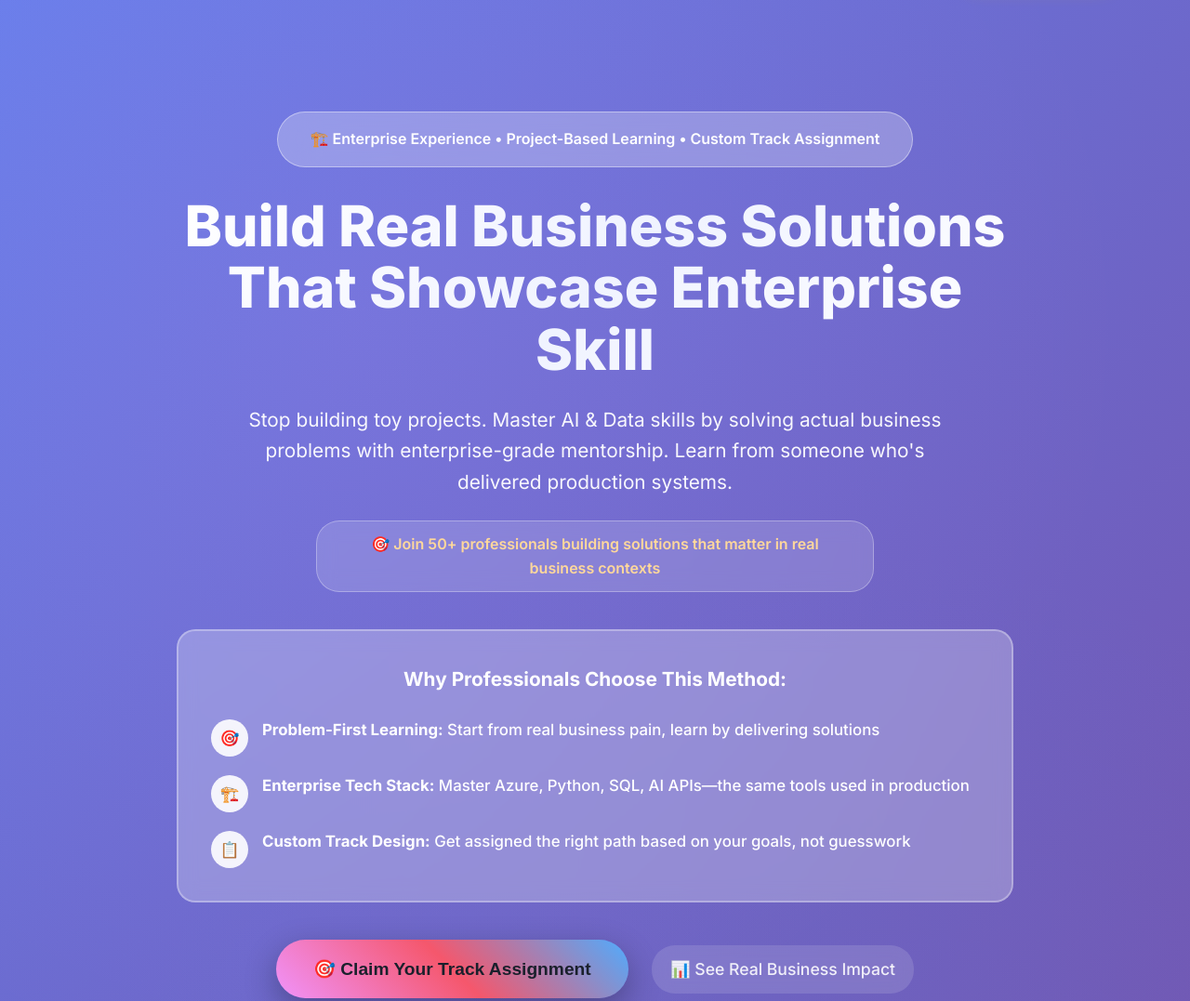
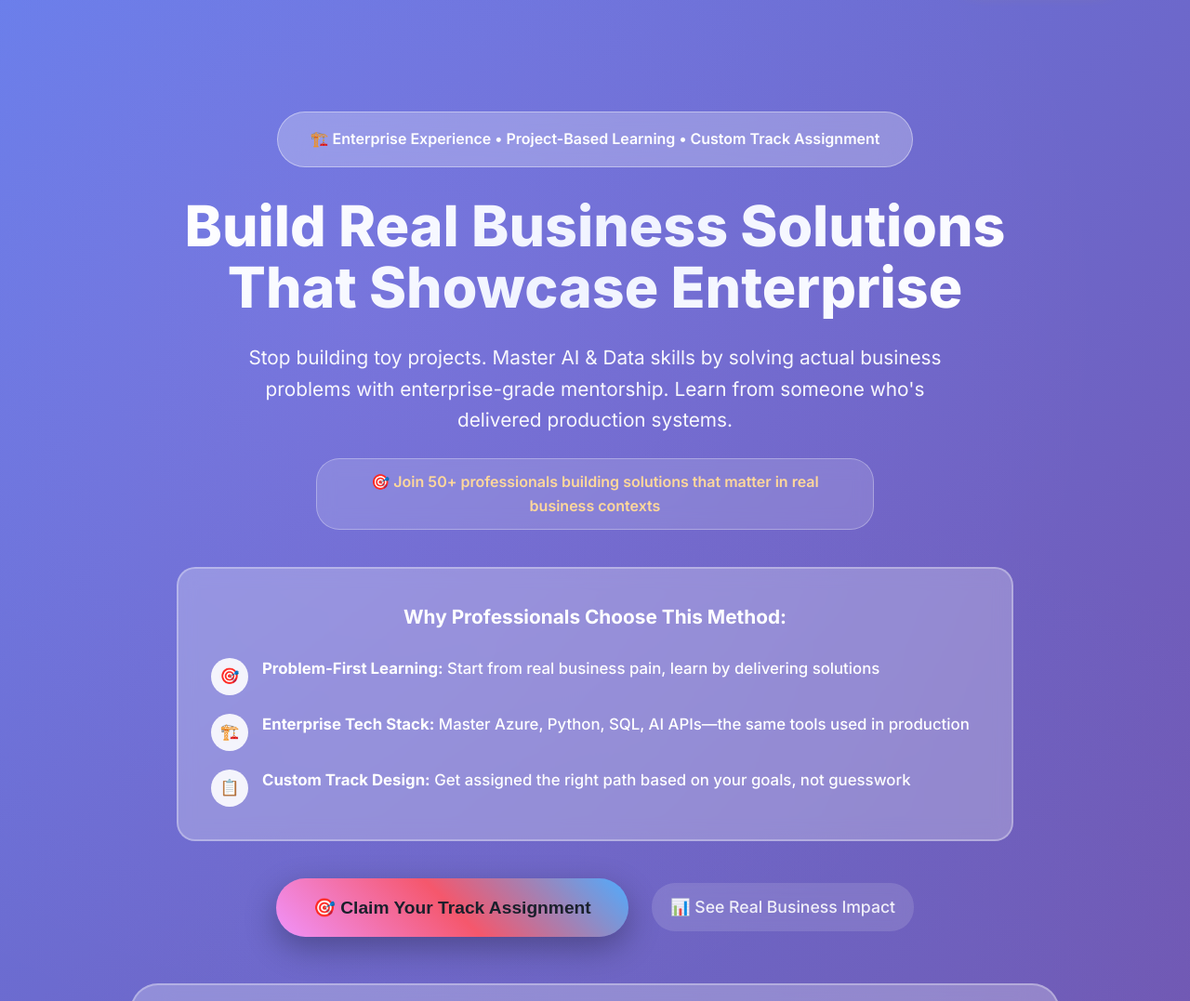
Before and after one commit to SkillAIPath/Landing-Page, a website: page index.html in a window 1280 px wide. Shown: the top 1077 px of the page at 93% size. Drawn offline with nearby package versions, Linux system fonts and the light colour scheme; no server answers.

Commit message:
Update index.html

```diff
--- a/index.html
+++ b/index.html
@@ -2127,7 +2127,7 @@
                     🏗️ Enterprise Experience • Project-Based Learning • Custom Track Assignment
                 </div>
 
-                <h1 class="hero-title">Build Real Business Solutions That Showcase Enterprise Skill</h1>
+                <h1 class="hero-title">Build Real Business Solutions That Showcase Enterprise </h1>
 
                 <p class="hero-subtitle">
                     Stop building toy projects. Master AI & Data skills by solving actual business problems with enterprise-grade mentorship. Learn from someone who's delivered production systems.
```
